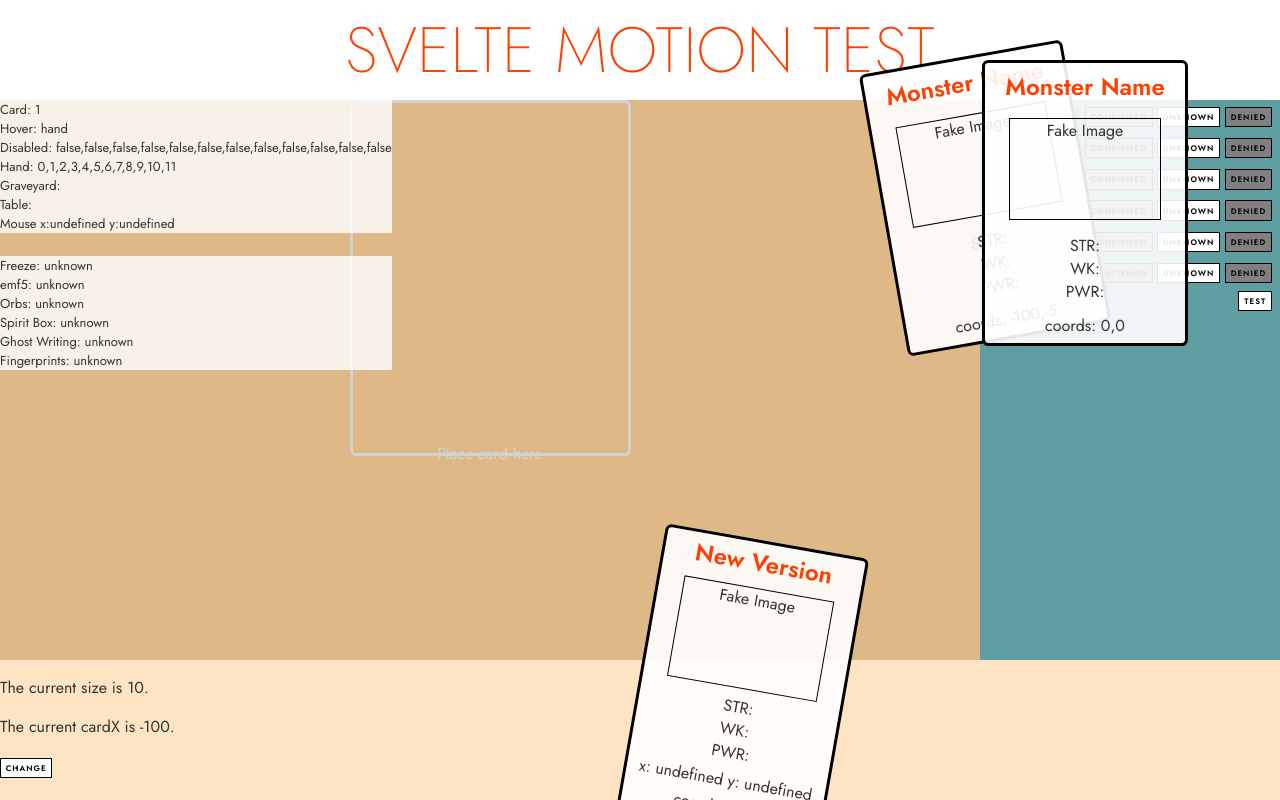
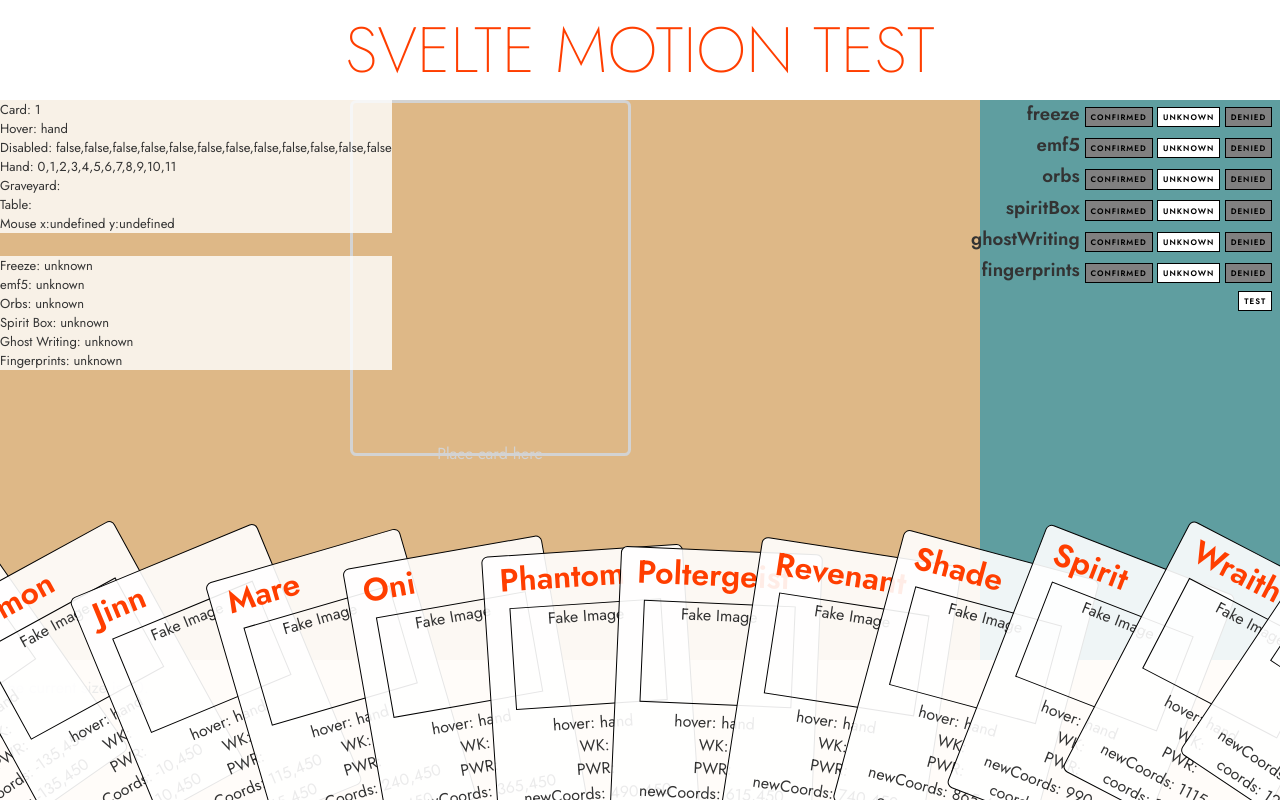
Before and after one commit to PeterBaker644/svelte-motion-experiment, a Svelte app: page / in a window 1280 px wide. Built offline with nearby package versions, Linux system fonts and the light colour scheme.

Commit message:
Coords and filters now working. board store and methods still broken

```diff
--- a/src/App.svelte
+++ b/src/App.svelte
@@ -7,9 +7,12 @@
     let tableBorder = document.getElementById("table").clientWidth;
     let handBorder = 100 + document.getElementById("table").clientHeight;
     borders.set({
-      table: tableBorder,
-      hand: handBorder,
+      tableBorder: tableBorder,
+      handBorder: handBorder,
+      width: window.innerWidth,
+      height: window.innerHeight
     });
+    console.log("resizing");
   }
 
   onMount(() => {setBoundaries()});
--- a/src/components/Board.svelte
+++ b/src/components/Board.svelte
@@ -1,18 +1,13 @@
 <script>
   import Card from "./Card.svelte";
-  import CardNew from "./CardNew.svelte";
   import Debugger from "./Debugger.svelte";
+  import catalog from './catalog';
 
   let size = 10,
     hover = "hand",
-    cardX = -100,
     card = 1;
   // let tablex = document.getElementById("table").clientWidth;
   // let tabley = document.getElementById("table").clientHeight;
-
-  function pickupCard(id) {
-    card = id;
-  }
 
 </script>
 
@@ -33,22 +28,21 @@
   <div id="graveyard" />
   <div id="hand">
     <p>The current size is {size}.</p>
-    <p>The current cardX is {cardX}.</p>
-    <button
-      on:click={() => {
-        cardX = -200;
-      }}>Change</button
-    >
   </div>
-
-  <Card id={1} setCoords={{ x: cardX, y: -5 }} />
-  <Card id={2} setCoords={{ x: 0, y: 0 }} />
+  <ul>
+    {#each catalog as card}
+      <Card info={card}/>
+    {/each}
+  </ul>
+  <!-- <Card id={1}/>
+  <Card id={2}/> -->
   <!-- <Card setCoords={{x:100, y:5}}/>   -->
-  <CardNew id={3} setCoords={{ x: 100, y: 5 }} />
+  <!-- <CardNew id={3} setCoords={{ x: 100, y: 5 }} /> -->
 </main>
 
 <style>
   main {
+    position: relative;
     text-align: center;
     max-width: 240px;
     margin: 0em;
--- a/src/components/Card.svelte
+++ b/src/components/Card.svelte
@@ -3,29 +3,30 @@
   import board, { borders } from './stores.js';
   import defineCoords from './defineCoords.js';
 	import { pannable } from './pannable.js';
-	export let setCoords = {x: 0, y: 0}, id;
-  const stopSpring = {stiffness: 0.02, damping: 0.4};
-  // coords are defined here.
-	const coords = spring(setCoords, stopSpring);
-  $: ({table, hand} = $borders);
-  // These coordinates update any time something they reference updates.
-  $: newCoords = defineCoords(id, $board);
+	export let info;
+
+  let hover = "hand";
+  const initCardCoords = {
+    x: window.innerWidth/2,
+    y: window.innerHeight,
+    rotation: 0
+  };
+	const coords = spring(initCardCoords, {stiffness: 0.02, damping: 0.4});
+
+  $: ({disabled} = $board);
+  $: ({tableBorder, handBorder, width} = $borders);
+  $: newCoords = defineCoords(info.id, $board, $borders);
+  $: if ($board) {
+    coords.set(newCoords);
+  };
 
   function calcHover(event) {
-    console.log("testing");
     let x = event.detail.x
     let y = event.detail.y
-    console.log(x, y)
-    if (y > hand) {return "hand"}
-    else if (x > table) {return "graveyard"}
+    if (y > handBorder) {return "hand"}
+    else if (x > tableBorder) {return "graveyard"}
     else {return "table"}
   }
-
-
-  let card = {
-    width:200,
-    height:280
-  };
 
 	function handlePanStart() {
 		coords.stiffness = 0.1;
@@ -35,39 +36,40 @@
 	function handlePanMove(event) {
 		coords.update($coords => ({
 			x: $coords.x + event.detail.dx,
-			y: $coords.y + event.detail.dy
+			y: $coords.y + event.detail.dy,
+      rotation: ($coords.x - (width-150)/2) * 0.05
 		}));
 	}
 
 	function handlePanEnd(event) {
-    board.drop(id, calcHover(event));
-    // This isn't going to work as they all must change on drop.
-    // Coord change is triggered by the list change, ie setCoords is a dynamic value generated by the defineCoords() function.
+    hover = calcHover(event);
+    console.log("Hover puts destination at:", hover);
+    board.drop(info.id, hover, $board);
 		coords.stiffness = 0.03;
 		coords.damping = 0.4;
-    // setCoords replaces the current coords with the origin.
-		coords.set(setCoords);
+    // newCoords replaces the current coords with the origin.
+		coords.set(newCoords);
 	}
+  // Reminder to tweak the rotation for other states.
 </script>
 
-<div class="card graveyard"
+<div class="card {disabled[info.id] ? "disabled" : "normal"}"
 	use:pannable
 	on:panstart={handlePanStart}
 	on:panmove={handlePanMove}
 	on:panend={handlePanEnd}
 	style="transform:
 		translate({$coords.x}px,{$coords.y}px)
-		rotate({($coords.x * 0.1)}deg);
-    height:{card.height}px;
-    width:{card.width}px;"
+		rotate({$coords.rotation}deg);"
 >
-  <h2>Monster Name</h2>
+  <h2>{info.name}</h2>
   <div class="image">Fake Image</div>
   <div class="details">
-    <p>STR:</p>
+    <p>hover: {hover}</p>
     <p>WK:</p>
     <p>PWR:</p>
   </div>
+  <p>newCoords: {Math.round(newCoords.x)},{Math.round(newCoords.y)}</p>
   <p>coords: {Math.round($coords.x)},{Math.round($coords.y)}</p>
 </div>
 
@@ -78,12 +80,15 @@
 
   h2 {
     color: #ff3e00;
+    font-size: 2em;
+    text-align: left;
+    padding-left: 0.5em;
   }
 
 	.card {
 		position: absolute;
 		border-radius: 4px;
-    border: 0.2em solid black;
+    border: 0.1em solid black;
     border-radius: 0.4em;
     background-color: rgba(255, 255, 255, 0.9);
     display: grid;
@@ -91,21 +96,13 @@
     align-items: center;
 		cursor: move;
     z-index: 1;
+    left: 0;
+		top: 0;
+    height: 280px;
+    width: 200px;
 	}
-
-  .hand {
-		left: calc(50% - 200px / 2);
-		bottom: calc(15% - 280px / 2);
-  }
-
-  .table {
-		left: calc(15% - 200px / 2);
-		top: calc(25% - 280px / 2);
-  }
-
-  .graveyard {
-		right: calc(15% - 200px / 2);
-		top: calc(25% - 280px / 2);
+  .disabled {
+    background-color: rgba(155, 155, 155, 0.9);
   }
 
   .details {
--- a/src/components/CardNew.svelte
+++ b/src/components/CardNew.svelte
@@ -1,7 +1,6 @@
 <script>
 	import { spring } from 'svelte/motion';
 	import { borders } from './stores.js';
-  import defineCoords from './defineCoords';
   export let setCoords = {x: 0, y: 0};
   // this could be way problematic because the coords are being changed with update.
 	// export let id;
--- a/src/components/Debugger.svelte
+++ b/src/components/Debugger.svelte
@@ -2,7 +2,8 @@
   import { onMount } from 'svelte';
   import board, { filters } from "./stores";
   import FilterButton from './FilterButton.svelte'
-  export let hover, card, mousex, mousey;
+  export let hover, card;
+  let mousex, mousey;
   $: ({disabled, hand, graveyard, table} = $board);
   $: ({ freeze, emf5, orbs, spiritBox, ghostWriting, fingerprints } = $filters);
   const filterList = Object.keys($filters);
@@ -51,6 +52,7 @@
   .tester {
     text-align: left;
     position: absolute;
+    z-index: 0;
   }
   p {
     font-size: small;
--- a/src/components/FilterButton.svelte
+++ b/src/components/FilterButton.svelte
@@ -9,7 +9,7 @@ export let filterInfo = {
 const updateFilters = (value) => {
   console.log("You clicked the button");
   filters.update(filters => ({...filters, [filterInfo.type]:value}));
-  board.shuffle($filters);
+  board.shuffle($filters, $board);
 };
 // Needs to react to the state of the filter.
 </script>
--- a/src/components/defineCoords.js
+++ b/src/components/defineCoords.js
@@ -1,13 +1,26 @@
 
-function defineCoords(card, {hand, graveyard, table}){
-  // read in the lists in from the board state.
-  // for each list
+function defineCoords(card, {hand, graveyard, table}, {width, height}){
+  let x, y, rotation;
   if (card === table[0]) {
-
+    y = 50;
+    x = 50;
+    rotation = 0;
   } else if (graveyard.includes(card)) {
-
+    // Graveyard Placement
+    x = width - 250;
+    y = 25 + (50 * graveyard.indexOf(card));
+    rotation = 0;
+  } else {
+    // Hand Placement
+    let space = 125
+    if (width < (100 * hand.length)) {
+      space = (width - 300) / hand.length;
+    }
+    x = ((width)/2) - ((space*hand.length)/2)+(hand.indexOf(card)+1)*space -150;
+    y = height - 350;
+    rotation = ((x - (width-150)/2) * 0.05);
   }
-  console.log(hand, graveyard);
+  return {x:x, y:y, rotation:rotation};
 }
 
 export default defineCoords;
--- a/src/components/stores.js
+++ b/src/components/stores.js
@@ -2,8 +2,10 @@ import { writable, derived } from 'svelte/store';
 import catalog from './catalog';
 
 export const borders = writable({
-  table: "",
-  hand: ""
+  tableBorder: "",
+  handBorder: "",
+  width: "",
+  height: ""
 })
 
 export const filters = writable({
@@ -30,7 +32,8 @@ const board = () => {
   const methods = {
 
     // Recalculates which cards are filtered and where they ought to be.
-    shuffle(filters) {
+    shuffle(filters, {table}) {
+      console.log("==== Shuffle started ====");
       let cards = [0, 1, 2, 3, 4, 5, 6, 7, 8, 9, 10, 11];
       let hand = [], graveyard = [], disabled = [];
       console.log("What is filters?", filters)
@@ -49,8 +52,8 @@ const board = () => {
           }
         };
         // Add each card to destination list and track whether it is disabled.
-        if (card === state["table"][0]) {
-          // Doesn't actually work because of unreadable state.
+        if (card === table[0]) {
+          // Doesn't actually work because of unreadable
           console.log("table card detected")
           disabled.push(toGraveyard);
         } else if (toGraveyard === false) {
@@ -62,33 +65,37 @@ const board = () => {
         };
       };
       console.log("hand:",hand,"graveyard:",graveyard,"disabled:",disabled)
-      update(state => ({...state, "disabled":disabled, "hand":hand, "graveyard":graveyard}));
+      update(state => ({...state, "disabled":disabled, "hand":hand, "graveyard":graveyard})
+      );
+      console.log("==== Shuffle ended ====");
     },
 
     //
-    drop(card, hover) {
+    drop(card, hover, {disabled, table, hand}) {
       //
-      // This is a completely broken function. It will never return properly because state is never updated.
+      // This is a completely broken function. It will never return properly because state is never updated. It needs to live in a svelte component so it can properly listen to the board state.
       //
+      console.log("==== Drop started ====");
       const destination = hover;
-      const location = (state.table[0] === card) ? "table" : state.hand.includes(card) ? "hand" : "graveyard";
+      const location = (table[0] === card) ? "table" : hand.includes(card) ? "hand" : "graveyard";
       console.log("Calculating Drop ...")
       console.log("destination: ", destination, "location: ", location, "card: ", card);
       if (location === destination) {
-      } else if (destination === "table" && state["table"].length > 0) {
+      } else if (destination === "table" && table.length > 0) {
         // add the card to the table, move the table card to wherever.
-        let tableCardState = state.disabled[state["table"][0]];
+        let tableCardState = disabled[table[0]];
         let locList = [...state[tableCardState ? "graveyard" : "hand"]]
-        locList.push(state["table"]);
+        locList.push(table);
         update(state => ({...state, ["table"]:card, [tableCardState ? "graveyard" : "hand"]:locList}));
       } else {
         // remove the card from the location and add to the destination.
         let locList = [...state[location]], destList = [...state[destination]];
-        console.log("location:", location, locList);
+        console.log("locList:", locList);
         locList.splice(locList.indexOf(card),1);
         // there could be a quicksort here.
         destList.push(card);
         update(state => ({...state, [location]:locList, [destination]:destList}));
+        console.log("==== Drop Complete ====")
       }
     },
 
--- a/src/main.js
+++ b/src/main.js
@@ -2,9 +2,6 @@ import App from './App.svelte';
 
 const app = new App({
 	target: document.body,
-	props: {
-		name: 'world'
-	}
 });
 
 export default app;
```
